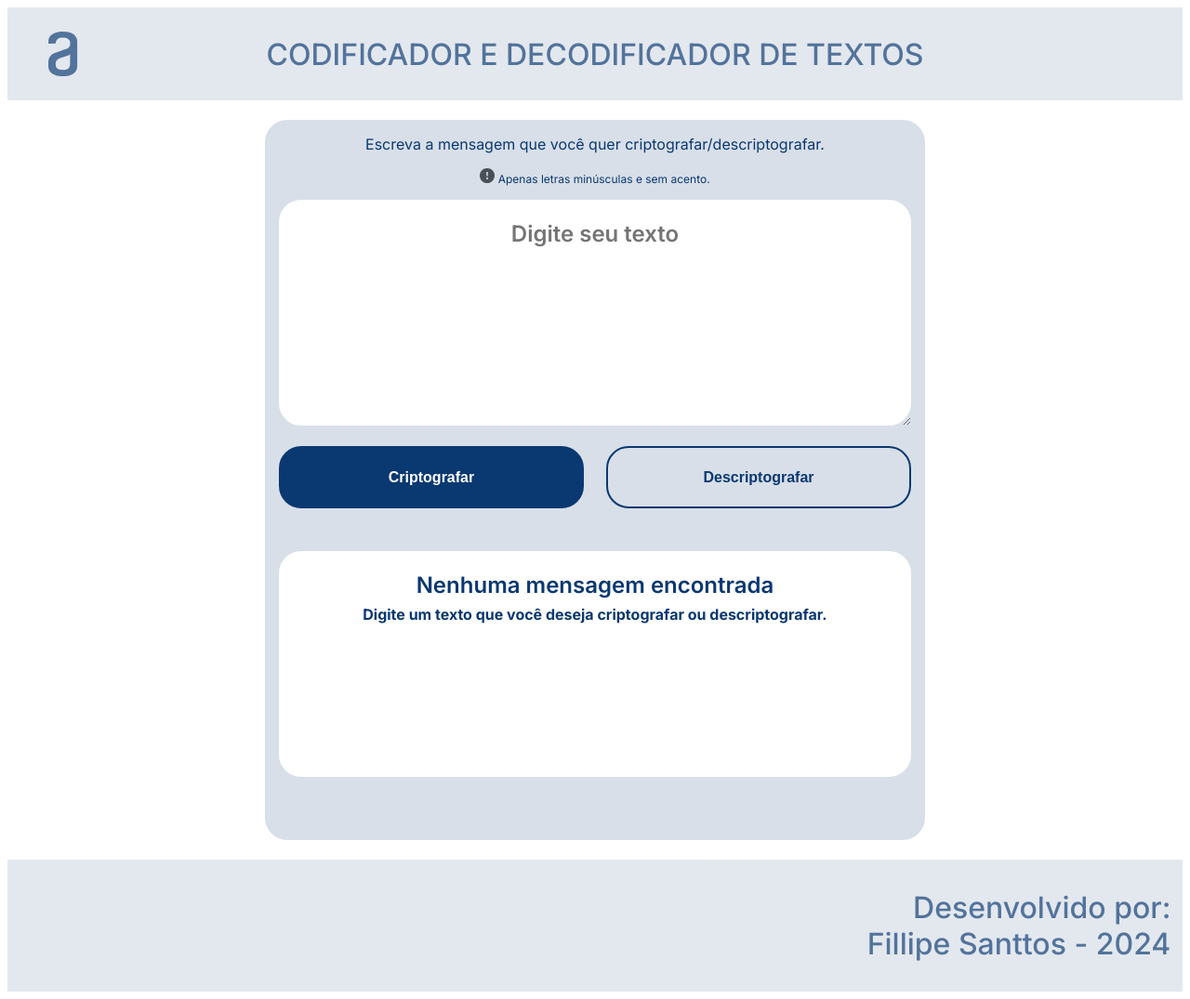
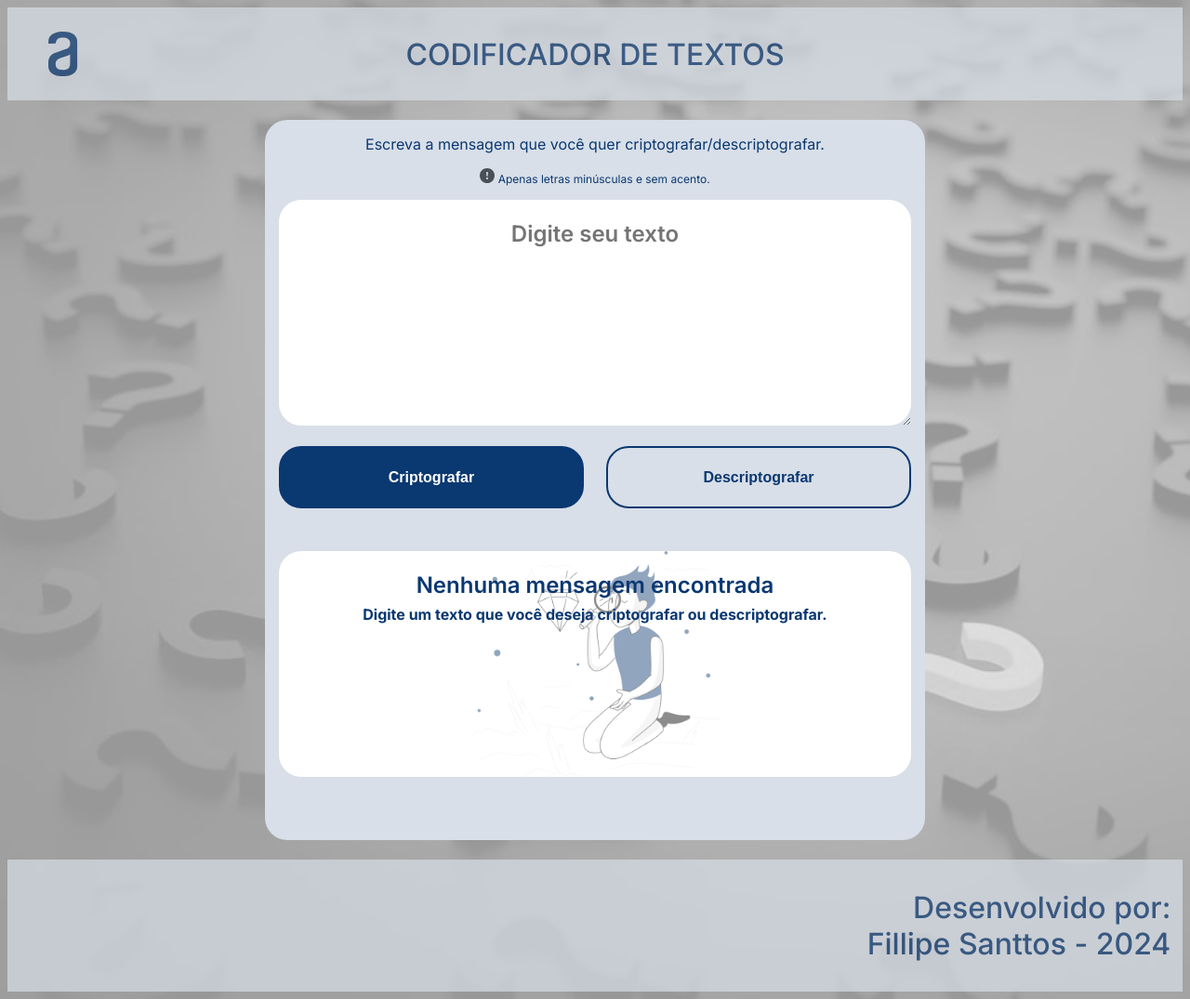
Before and after one commit to FillipeSanttos/Codificador-de-Texto, a plain HTML site: page index.html in a window 1280 px wide. Shown: the whole page at 93% size. Drawn offline with Linux system fonts and the light colour scheme.

Commit message:
Corrigir link de imagens para git hub pages.

```diff
--- a/STYLES/style.css
+++ b/STYLES/style.css
@@ -6,7 +6,7 @@
 }
 
 body{
-    background-image: url(./ASSETS/fundo.jpg);
+    background-image: url(../ASSETS/fundo.jpg);
     background-size: cover;
 }
 
@@ -136,7 +136,7 @@ body{
     font-family: var(--fonte-principal);
     font-size: 1.5rem;
     background-color: #ffffff;
-    background-image: url(./ASSETS/figura-vazio2.png);
+    background-image: url(../ASSETS/figura-vazio2.png);
     background-position: center;
     background-size: contain;
     background-repeat: no-repeat;
--- a/index.html
+++ b/index.html
@@ -10,7 +10,7 @@
 <body class="paginaprincipal">
     <header class="cabecalho">
         <img class="imagem__cabecalho" src="./ASSETS/alura.svg" alt="Símbolo Alura">
-        <h1 class="titulo__cabecalho"> CODIFICADOR E DECODIFICADOR DE TEXTOS</h1>
+        <h1 class="titulo__cabecalho"> CODIFICADOR DE TEXTOS</h1>
         <img class="imagem__cabecalho" src="./ASSETS/vazio.png" alt="Símbolo Alura">
     </header>
 
```
